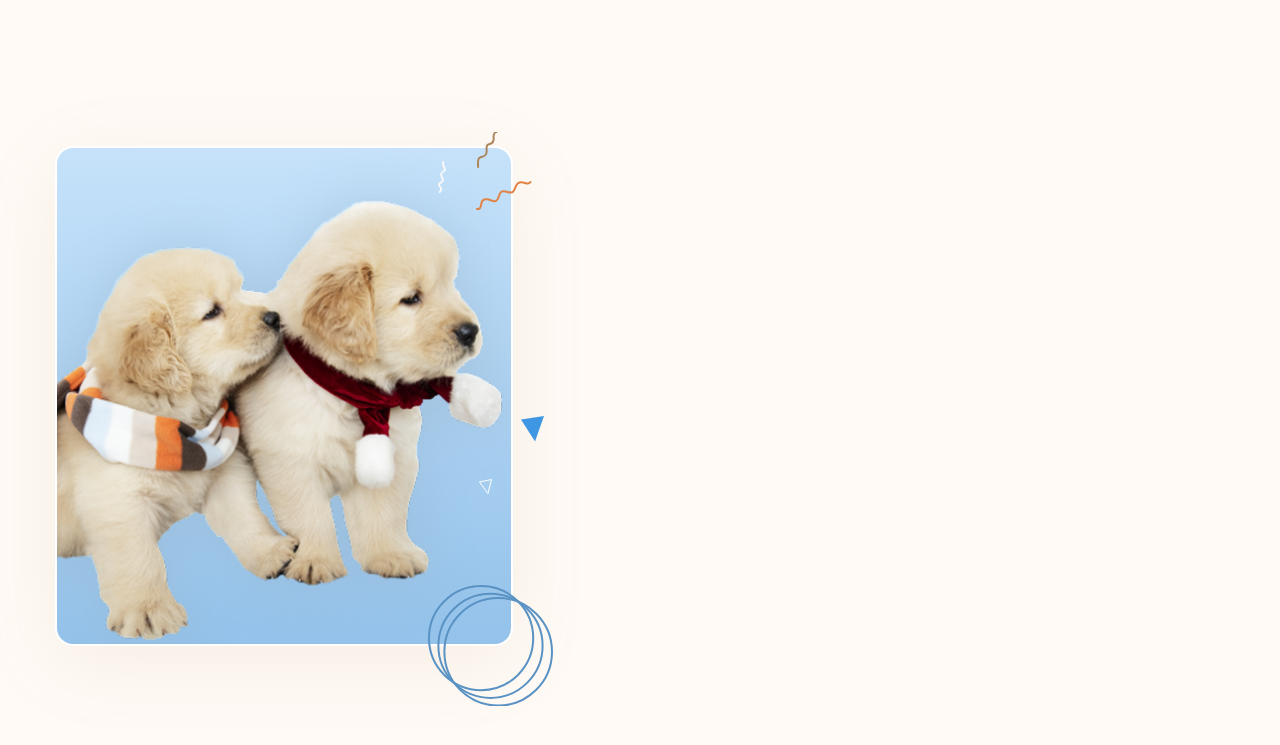
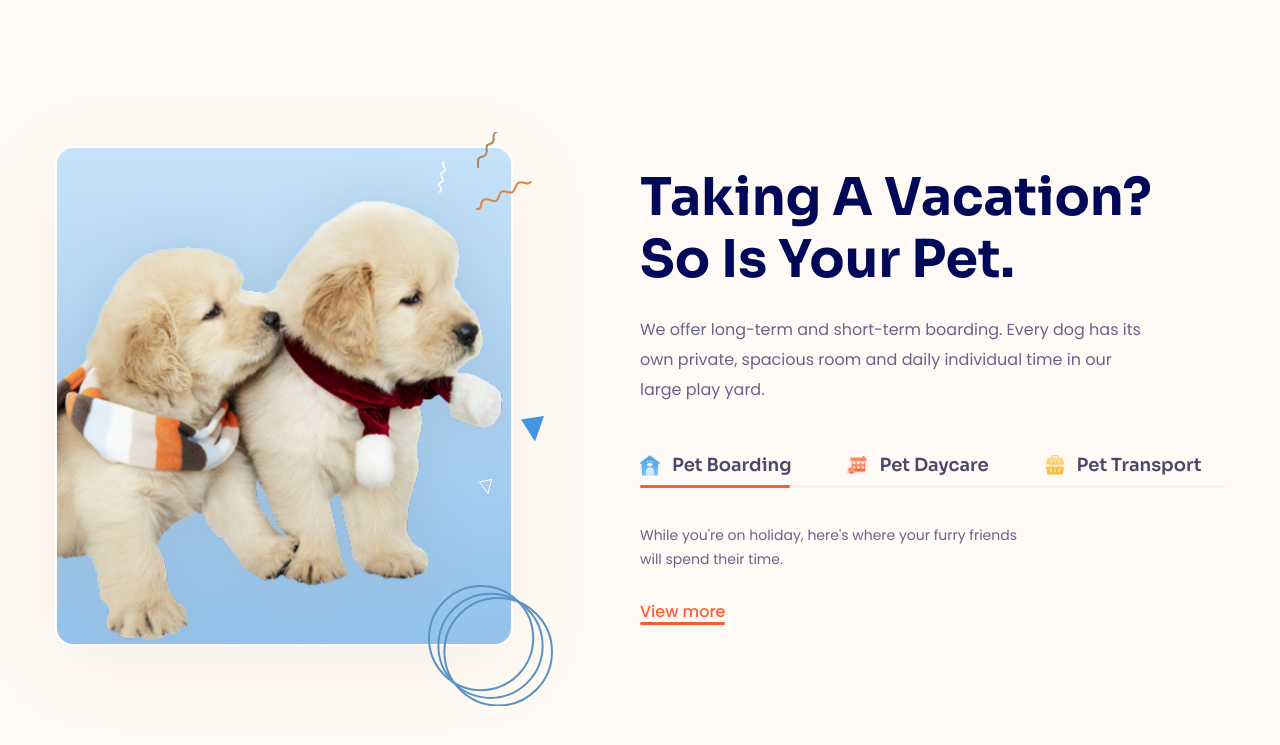
Before and after one commit to albatka123/Lucy-website-design, a plain HTML site: page index.html in a window 1280 px wide. Shown: the part 1447-2192 px from the top of the page. Drawn offline with Linux system fonts and the light colour scheme.

Commit message:
Final Design About

```diff
--- a/assets/css/styles.css
+++ b/assets/css/styles.css
@@ -483,3 +483,89 @@ a {
     right: -42px;
     bottom: -62px;
 }
+
+.about__desc-bottom {
+    width: 511px;
+    margin-bottom: 50px;
+}
+
+.tab__list {
+    position: relative;
+    display: flex;
+    column-gap: 56px;
+}
+
+.tab__list::after,
+.tab__item--active::after,
+.tab__content-more::after {
+    position: absolute;
+    content: "";
+    left: 0;
+    right: 0;
+    bottom: 0;
+    height: 3px;
+    border-radius: 1.5px;
+    background: #ff5b2e;
+    opacity: 0.07;
+}
+
+.tab__item--active::after {
+    width: 150px;
+    opacity: 1;
+}
+
+.tab__item {
+    position: relative;
+    display: flex;
+    align-items: center;
+    column-gap: 12px;
+    padding-bottom: 12px;
+    cursor: pointer;
+}
+
+.tab__icon {
+    width: 20px;
+}
+
+.tab__title {
+    color: #48496a;
+    font-family: Sora, sans-serif;
+    font-size: 1.8rem;
+    font-weight: 600;
+    line-height: 1;
+}
+
+.tab__contents {
+    padding-top: 36px;
+}
+
+.tab__content-item {
+    display: none;
+}
+
+.tab__content-item--active {
+    display: block;
+}
+
+.tab__content-desc {
+    width: 391px;
+    color: #656689;
+    font-size: 1.4rem;
+    font-weight: 400;
+    line-height: 1.71;
+}
+
+.tab__content-more {
+    position: relative;
+    display: inline-block;
+    margin-top: 32px;
+    color: #ff5d31;
+    font-size: 1.6rem;
+    font-weight: 500;
+    line-height: 1;
+    padding-bottom: 5px;
+}
+
+.tab__content-more::after {
+    opacity: 1;
+}
--- a/index.html
+++ b/index.html
@@ -338,7 +338,87 @@
                                 </div>
                             </figure>
                         </div>
-                        <section class="about__content"></section>
+                        <section class="about__content">
+                            <h2 class="section__heading">
+                                Taking A Vacation? So Is Your Pet.
+                            </h2>
+                            <p class="section__desc about__desc-bottom">
+                                We offer long-term and short-term boarding.
+                                Every dog has its own private, spacious room and
+                                daily individual time in our large play yard.
+                            </p>
+                            <div class="tab">
+                                <ul class="tab__list">
+                                    <li class="tab__item tab__item--active">
+                                        <img
+                                            src="./assets/img/home.png"
+                                            alt=""
+                                            class="tab__icon"
+                                        />
+                                        <span class="tab__title"
+                                            >Pet Boarding</span
+                                        >
+                                    </li>
+                                    <li class="tab__item">
+                                        <img
+                                            src="./assets/img/heal.png"
+                                            alt=""
+                                            class="tab__icon"
+                                        />
+                                        <span class="tab__title"
+                                            >Pet Daycare
+                                        </span>
+                                    </li>
+                                    <li class="tab__item">
+                                        <img
+                                            src="./assets/img/box-pet.png"
+                                            alt=""
+                                            class="tab__icon"
+                                        />
+                                        <span class="tab__title"
+                                            >Pet Transport
+                                        </span>
+                                    </li>
+                                </ul>
+                                <div class="tab__contents">
+                                    <!-- Tab content 1 -->
+                                    <div
+                                        class="tab__content-item tab__content-item--active"
+                                    >
+                                        <p class="tab__content-desc">
+                                            While you're on holiday, here's
+                                            where your furry friends will spend
+                                            their time.
+                                        </p>
+                                        <a href="#!" class="tab__content-more">
+                                            View more
+                                        </a>
+                                    </div>
+                                    <!-- Tab content 2 -->
+                                    <div class="tab__content-item">
+                                        <p class="tab__content-desc">
+                                            While you're on holiday, here's
+                                            where your furry friends will spend
+                                            their time.
+                                        </p>
+                                        <a href="#!" class="tab__content-more">
+                                            View more
+                                        </a>
+                                    </div>
+                                    <!-- Tab content 3 -->
+                                    <div class="tab__content-item">
+                                        <p class="tab__content-desc">
+                                            While you're on holiday, here's
+                                            where your furry friends will spend
+                                            their time.
+                                        </p>
+                                        <a href="#!" class="tab__content-more">
+                                            View more
+                                        </a>
+                                    </div>
+                                </div>
+                            </div>
+                        </section>
                     </div>
                 </div>
             </section>
```
Also changed, not shown: assets/img/box-pet.png (added), assets/img/heal.png (added), assets/img/home.png (added).
